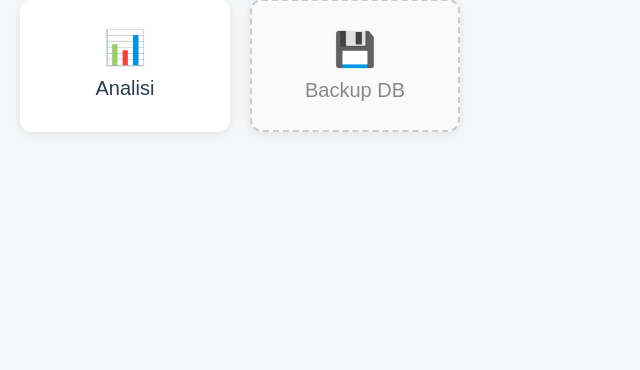
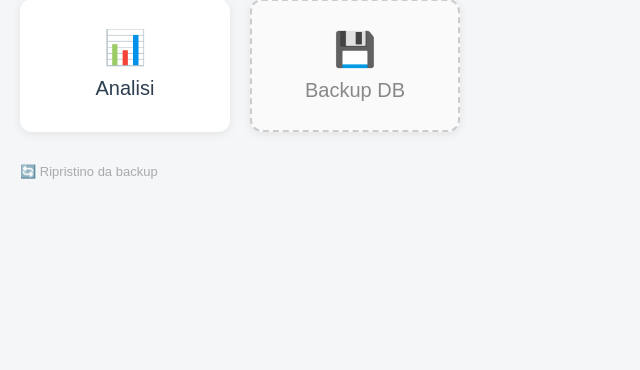
Before and after one commit to Galc987/gestionale-magazzino, a Flask app: page / in a window 1280 px wide. Shown: the part 257-627 px from the top of the page, without its empty margins (0-640 px from the left). Run offline with Flask 3, Linux system fonts and the light colour scheme; data that the repository does not hold is empty; some libraries are stand-ins or nearby versions.

Commit message:
Update home.html

```diff
--- a/templates/home.html
+++ b/templates/home.html
@@ -63,6 +63,12 @@ a.card:hover { box-shadow: 0 4px 18px rgba(0,0,0,.15); }
     </a>
 </div>
 
+<div style="margin-top:16px; max-width:900px;">
+    <a href="/ripristino" style="font-size:13px; color:#aaa; text-decoration:none;">
+        🔄 Ripristino da backup
+    </a>
+</div>
+
 {% if alert_mp %}
 <div class="alert-home">
     <h3>⚠️ Scorte in esaurimento — effettua un ordine</h3>
```
